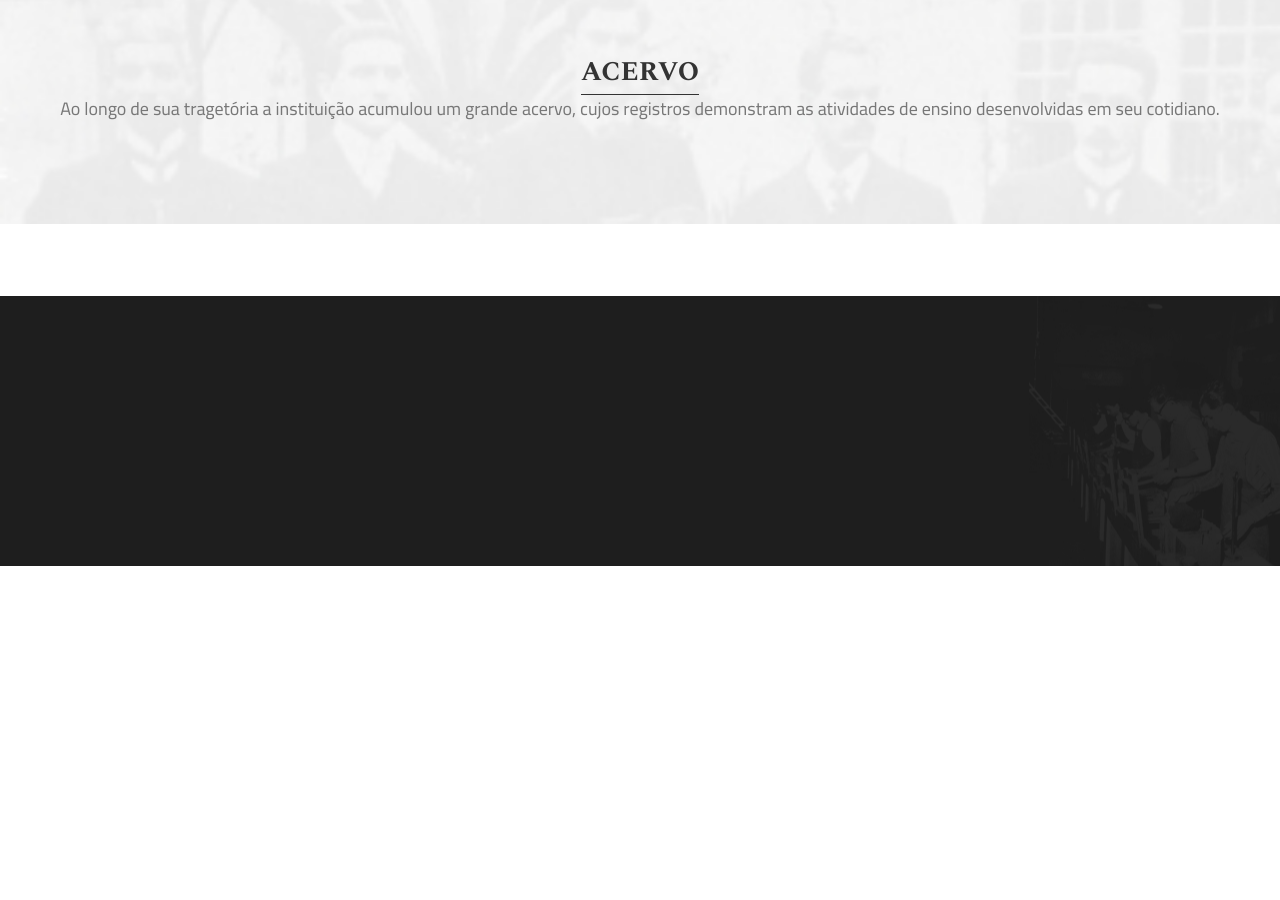
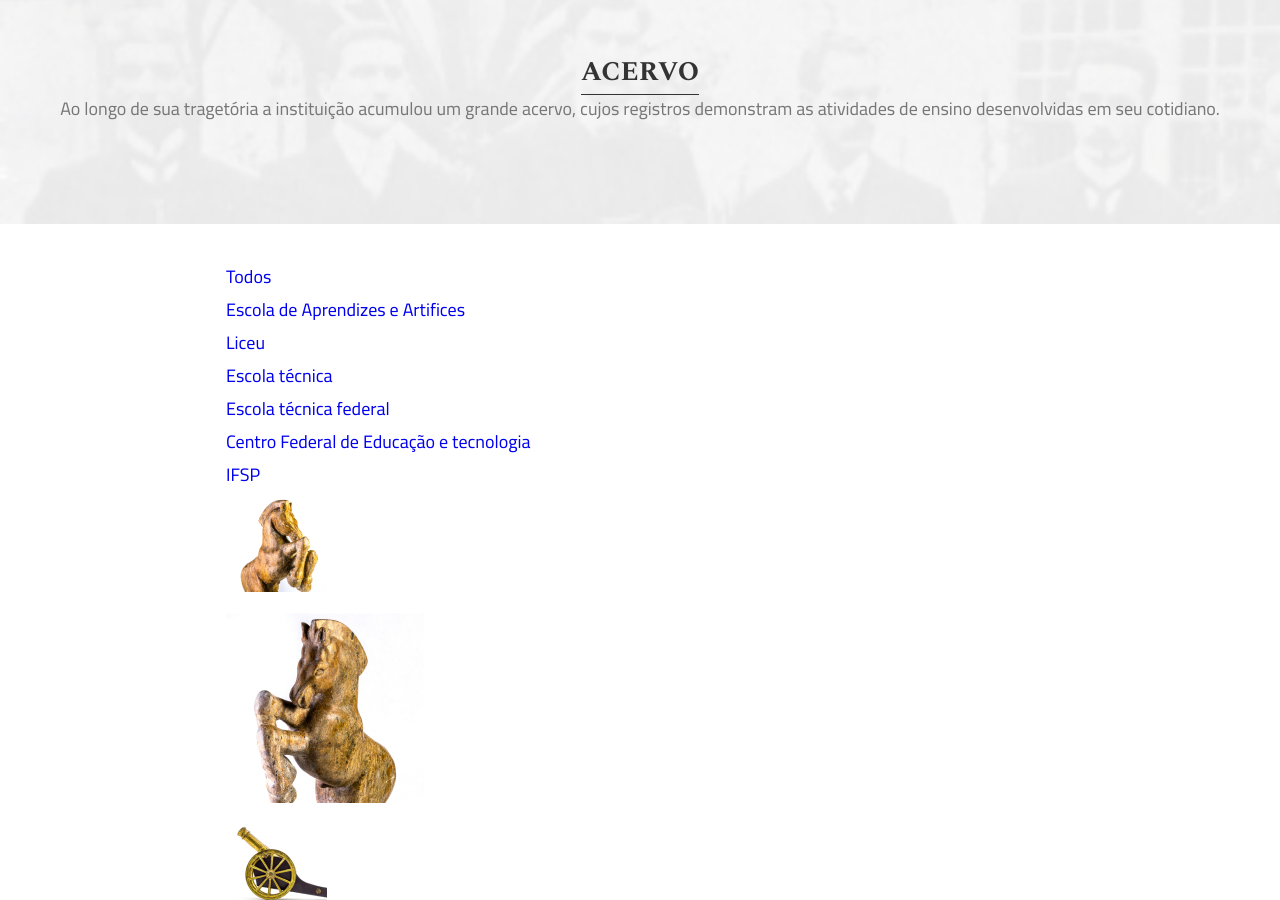
Before and after one commit to ifspcodelab/frontend-memoria-ifsp, a Jekyll site: the page built from docs/acervo.html, in a window 1280 px wide and 900 px high, scrolled down 312 px. Built offline with Jekyll 4.4.1, drawn with Linux system fonts in a browser that asks for light colours; before the commit the page ends 900 px from its top, so only the background shows below that.

Commit message:
html page acervo adicionado

```diff
--- a/docs/acervo.html
+++ b/docs/acervo.html
@@ -3,3 +3,79 @@ layout: layout-complexo
 title-top: acervo
 describe: Ao longo de sua tragetória a instituição acumulou um grande acervo, cujos registros demonstram as atividades de ensino desenvolvidas em seu cotidiano.
 ---
+
+<nav>
+    <ul class="gallery-filter" id="main-gallery-filter">
+      <li class="item-filter active"><a href="#" class="filter" data-filter="all"> Todos </a></li>
+      <li class="item-filter"><a href="#" class="filter" data-filter="eaa">Escola de Aprendizes e Artifices</a></li>
+      <li class="item-filter"><a href="#" class="filter" data-filter="li">Liceu</a></li>
+      <li class="item-filter"><a href="#" class="filter" data-filter="et">Escola técnica</a></li>
+      <li class="item-filter"><a href="#" class="filter" data-filter="etf">Escola técnica federal</a></li>
+      <li class="item-filter"><a href="#" class="filter" data-filter="cefet">Centro Federal de Educação e tecnologia</a></li>
+      <li class="item-filter"><a href="#" class="filter" data-filter="ifsp">IFSP</a></li>
+    </ul>
+  </nav>
+  <section class="gallery" id="main-gallery" data-img-path="{{site.baseurl}}assets/images/acervo/" data-img-name="-o-p.jpg">
+    <div class="gallery-item" data-id="1" data-type="eaa" data-name="Nome da Image 1" data-description="Lorem 1 ipsum dolor sit amet consectetur adipisicing elit. Accusamus quaerat beatae, animi, quasi repellat in">
+      <picture class="gallery-picture">
+        <img src="assets/images/acervo/1-t-p.jpg" alt="">
+      </picture>
+    </div>
+    <div class="gallery-item" data-id="2" data-type="eaa" data-name="Nome da Image 2" data-description="Lorem 2 ipsum dolor sit amet consectetur adipisicing elit. Accusamus quaerat beatae, animi, quasi repellat in">
+      <picture class="gallery-picture">
+        <img src="assets/images/acervo/2-t-m.jpg" alt="">
+      </picture>
+    </div>
+    <div class="gallery-item" data-id="3" data-type="li" data-name="Nome da Image 3" data-description="Lorem 3 ipsum dolor sit amet consectetur adipisicing elit. Accusamus quaerat beatae, animi, quasi repellat in">
+      <picture class="gallery-picture">
+        <img src="assets/images/acervo/3-t-p.jpg" alt="">
+      </picture>
+    </div>
+    <div class="gallery-item" data-id="4" data-type="li" data-name="Nome da Image 4" data-description="Lorem 4 ipsum dolor sit amet consectetur adipisicing elit. Accusamus quaerat beatae, animi, quasi repellat in">
+      <picture class="gallery-picture">
+        <img src="assets/images/acervo/4-t-m.jpg" alt="">
+      </picture>
+    </div>
+    <div class="gallery-item" data-id="5" data-type="et" data-name="Nome da Image 5" data-description="Lorem 5 ipsum dolor sit amet consectetur adipisicing elit. Accusamus quaerat beatae, animi, quasi repellat in">
+      <picture class="gallery-picture">
+        <img src="assets/images/acervo/5-t-g.jpg" alt="">
+      </picture>
+    </div>
+    <div class="gallery-item" data-id="6" data-type="etf" data-name="Nome da Image 6" data-description="Lorem 6 ipsum dolor sit amet consectetur adipisicing elit. Accusamus quaerat beatae, animi, quasi repellat in">
+      <picture class="gallery-picture">
+        <img src="assets/images/acervo/6-t-p.jpg" alt="">
+      </picture>
+    </div>
+    <div class="gallery-item" data-id="7" data-type="etf" data-name="Nome da Image 7" data-description="Lorem 7 ipsum dolor sit amet consectetur adipisicing elit. Accusamus quaerat beatae, animi, quasi repellat in">
+      <picture class="gallery-picture">
+        <img src="assets/images/acervo/7-t-m.jpg" alt="">
+      </picture>
+    </div>
+    <div class="gallery-item" data-id="8" data-type="cefet" data-name="Nome da Image 8" data-description="Lorem 8 ipsum dolor sit amet consectetur adipisicing elit. Accusamus quaerat beatae, animi, quasi repellat in">
+      <picture class="gallery-picture">
+        <img src="assets/images/acervo/8-t-m.jpg" alt="">
+      </picture>
+    </div>
+    <div class="gallery-item" data-id="9" data-type="cefet" data-name="Nome da Image 9" data-description="Lorem 9 ipsum dolor sit amet consectetur adipisicing elit. Accusamus quaerat beatae, animi, quasi repellat in">
+      <picture class="gallery-picture">
+        <img src="assets/images/acervo/9-o-m.jpg" alt="">
+      </picture>
+    </div>
+    <div class="gallery-item" data-id="10" data-type="ifsp" data-name="Nome da Image 10" data-description="Lorem 10 ipsum dolor sit amet consectetur adipisicing elit. Accusamus quaerat beatae, animi, quasi repellat in">
+      <picture class="gallery-picture">
+        <img src="assets/images/acervo/10-t-p.jpg" alt="">
+      </picture>
+    </div>
+  </section>
+
+  <!-- The Modal -->
+  <div id="main-gallery-modal" class="modal">
+    <!-- Modal content -->
+    <div class="modal-content">
+      <span id="main-gallery-modal-close" class="close">&times;</span>
+      <div id="main-gallery-modal-content">
+      </div>
+    </div>
+  </div>
+
+  <script type="text/javascript" src="{{site.baseurl}}/assets/javascript/gallery.js"></script>
```
